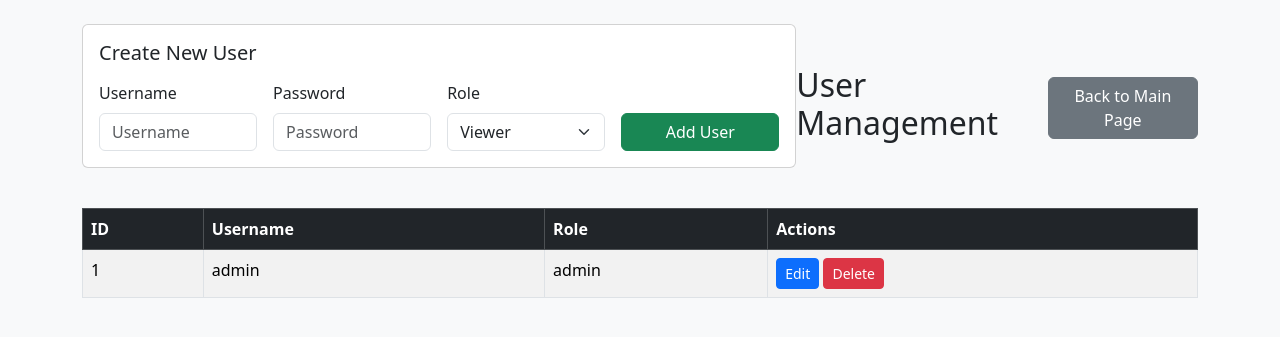
After one commit to raketqueen/Computer-Parts-Service-Role-Based-Access, a Flask app: page /users in a window 1280 px wide. The commit adds this page. Shown: the top 337 px of the page. Run offline with Flask 3, Linux system fonts and the light colour scheme; a user stored in the database is signed in; data comes from the database, SQL or seed files in the repository.

Commit message:
Update: Completed the user management with role-based access sync in MySQL

```diff
--- a/app/app.py
+++ b/app/app.py
@@ -175,5 +175,150 @@ def delete_part(part_id):
     db.commit()
     return redirect("/")
 
+# Users Management Page
+
+
+@login_required
+@app.route("/users")
+def manage_users():
+
+    # Only admin can access
+    if session.get("role") != "admin":
+        flash("You do not have permission to access User Management")
+        return redirect("/")
+
+    cursor.execute("SELECT id, username, role FROM users ORDER BY id ASC")
+    users = cursor.fetchall()
+
+    return render_template("users.html", users=users)
+
+# Create new user
+
+
+@login_required
+@app.route("/users/add", methods=["POST"])
+def add_user():
+    # Only admin can add users
+    if session.get("role") != "admin":
+        flash("You do not have permission to add users")
+        return redirect("/users")
+
+    username = request.form["username"].strip()
+    password = request.form["password"]
+    role = request.form["role"]
+
+    # Hash the password
+    hashed_password = generate_password_hash(password)
+
+    # Insert into database
+    cursor.execute(
+        "INSERT INTO users (username, password, role) VALUES (%s, %s, %s)",
+        (username, hashed_password, role)
+    )
+    db.commit()
+    flash(f"User '{username}' added successfully!")
+    return redirect("/users")
+
+# Delete User
+
+
+@login_required
+@app.route("/users/delete/<int:user_id>", methods=["POST"])
+def delete_user(user_id):
+
+    # Only admin can delete users
+    if session.get("role") != "admin":
+        flash("You do not have permission to delete users")
+        return redirect("/users")
+
+    # Prevent admin from deleting their own account
+    if user_id == session.get("user_id"):
+        flash("You cannot delete your own admin account")
+        return redirect("/users")
+
+    cursor.execute("DELETE FROM users WHERE id=%s", (user_id,))
+    db.commit()
+
+    flash("User deleted successfully")
+    return redirect("/users")
+
+# Edit User Page
+
+
+@login_required
+@app.route("/users/edit/<int:user_id>")
+def edit_user(user_id):
+
+    # Only admin can access
+    if session.get("role") != "admin":
+        flash("You do not have permission to edit users")
+        return redirect("/users")
+
+    cursor.execute(
+        "SELECT id, username, role FROM users WHERE id=%s",
+        (user_id,)
+    )
+
+    user = cursor.fetchone()
+
+    if not user:
+        flash("User not found")
+        return redirect("/users")
+
+    return render_template("edit_user.html", user=user)
+
+# Update User Role
+
+
+@login_required
+@app.route("/users/update_role/<int:user_id>", methods=["POST"])
+def update_user_role(user_id):
+
+    # Only admin can change roles
+    if session.get("role") != "admin":
+        flash("You do not have permission to change roles")
+        return redirect("/users")
+
+    new_role = request.form["role"]
+
+    cursor.execute(
+        "UPDATE users SET role=%s WHERE id=%s",
+        (new_role, user_id)
+    )
+
+    db.commit()
+
+    flash("User role updated successfully")
+    return redirect("/users")
+
+# Reset / Update User Password
+
+
+@login_required
+@app.route("/users/update_password/<int:user_id>", methods=["POST"])
+def update_user_password(user_id):
+    # Only admin can change passwords
+    if session.get("role") != "admin":
+        flash("You do not have permission to change passwords")
+        return redirect("/users")
+
+    new_password = request.form.get("password")
+    if not new_password:
+        flash("Password cannot be empty")
+        return redirect(f"/users/edit/{user_id}")
+
+    # Hash the new password
+    hashed_password = generate_password_hash(new_password)
+
+    # Update the database
+    cursor.execute(
+        "UPDATE users SET password=%s WHERE id=%s",
+        (hashed_password, user_id)
+    )
+    db.commit()
+
+    flash("User password updated successfully")
+    return redirect("/users")
+
 
 app.run(host="0.0.0.0", port=5000)
--- a/app/templates/index.html
+++ b/app/templates/index.html
@@ -208,6 +208,9 @@
 			<form method="POST" action="/logout" style="display:inline;">
     			    <button type="submit" class="btn btn-outline-danger btn-sm">Logout</button>
 			</form>
+			{% if session.get('role') == 'admin' %}
+    			    <a href="/users" class="btn btn-outline-success btn-sm ms-2">User Management</a>
+			{% endif %}
             	    {% else %}
             	    	<button class="btn btn-outline-primary btn-sm" data-bs-toggle="modal" data-bs-target="#loginModal">
 			Login
--- /dev/null
+++ b/app/templates/users.html
@@ -0,0 +1,68 @@
+<!DOCTYPE html>
+<html>
+<head>
+    <title>User Management</title>
+    <link href="https://cdn.jsdelivr.net/npm/bootstrap@5.3.2/dist/css/bootstrap.min.css" rel="stylesheet">
+</head>
+<body class="bg-light">
+<div class="container mt-4">
+
+    <div class="d-flex justify-content-between align-items-center mb-3">
+	<div class="card mb-4 p-3">
+    	    <h5 class="mb-3">Create New User</h5>
+    	    <form method="POST" action="/users/add" class="row g-3 align-items-end">
+        	<div class="col-md-3">
+            	    <label for="username" class="form-label">Username</label>
+            	    <input type="text" id="username" name="username" class="form-control" placeholder="Username" required>
+        	</div>
+        	<div class="col-md-3">
+            	    <label for="password" class="form-label">Password</label>
+            	    <input type="password" id="password" name="password" class="form-control" placeholder="Password" required>
+        	</div>
+        	<div class="col-md-3">
+            	    <label for="role" class="form-label">Role</label>
+            	    <select id="role" name="role" class="form-select" required>
+                	<option value="admin">Admin</option>
+                	<option value="editor">Editor</option>
+                	<option value="viewer" selected>Viewer</option>
+            	    </select>
+        	</div>
+        	<div class="col-md-3 d-grid">
+            	    <button type="submit" class="btn btn-success">Add User</button>
+        	</div>
+    	    </form>
+	</div>
+        <h2>User Management</h2>
+        <a href="/" class="btn btn-secondary">Back to Main Page</a>
+    </div>
+
+    <table class="table table-striped table-bordered">
+        <thead class="table-dark">
+            <tr>
+                <th>ID</th>
+                <th>Username</th>
+                <th>Role</th>
+		<th>Actions</th>
+            </tr>
+        </thead>
+        <tbody>
+            {% for user in users %}
+            <tr>
+                <td>{{ user[0] }}</td>
+                <td>{{ user[1] }}</td>
+                <td>{{ user[2] }}</td>
+		<td>
+    		    <a href="/users/edit/{{ user[0] }}" class="btn btn-sm btn-primary">Edit</a>
+
+    		    <form action="/users/delete/{{ user[0] }}" method="POST" style="display:inline;">
+        		<button type="submit" class="btn btn-sm btn-danger">Delete</button>
+    		    </form>
+		</td>
+            </tr>
+            {% endfor %}
+        </tbody>
+    </table>
+
+</div>
+</body>
+</html>
```
Also changed, not shown: app/templates/edit_user.html (added, +62 -0 lines), README.md.
